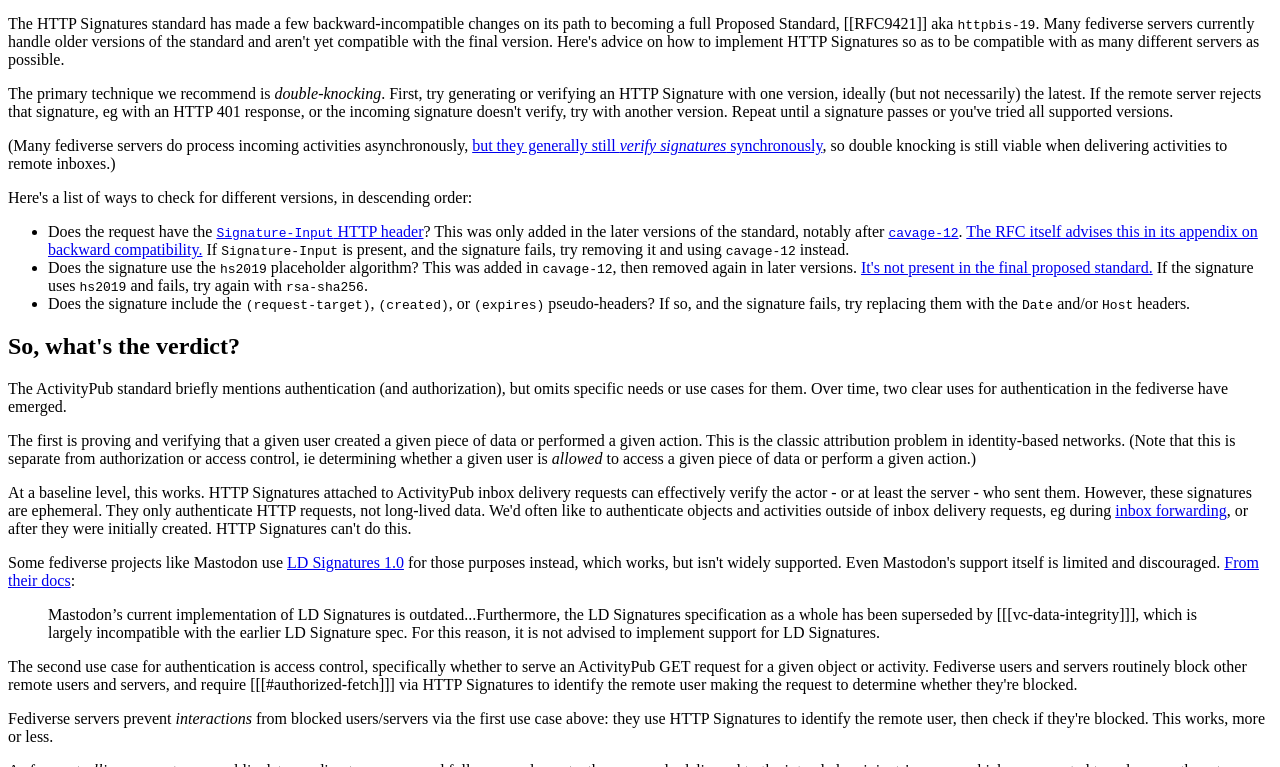
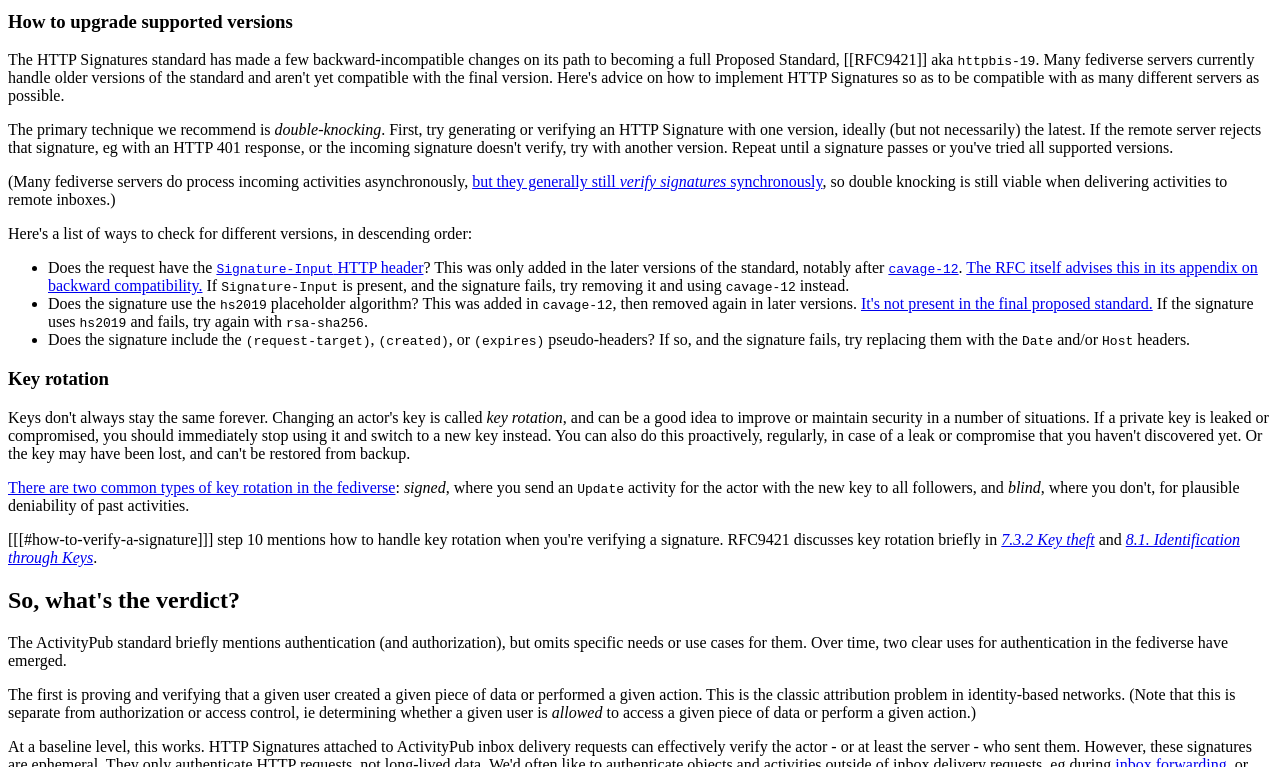
Before and after one commit to swicg/activitypub-http-signature, a plain HTML site: page index.html in a window 1280 px wide. Shown: the part 3475-4242 px from the top of the page. Drawn offline with Linux system fonts and the light colour scheme.

Commit message:
add key rotation section and how to handle it when verifying a signature
for #40

```diff
--- a/index.html
+++ b/index.html
@@ -156,6 +156,7 @@
 <li>Optionally compare this to the request's <code>Digest</code> header. If they don't match, the signature is invalid, and you can optionally return an informative message in the error response.</li>
 <li>Compare the request's <code>Date</code> header to the current time. If they differ significantly, the verification fails. (The standards don't give a concrete time window to use for this comparison. In practice, an hour plus a few minutes buffer in either direction may be a good value, to account for both clock skew and differences in time zone/daylight savings time configuration across systems.)</li>
 <li>Follow <a href="https://datatracker.ietf.org/doc/html/draft-cavage-http-signatures-12#autoid-15">cavage-12 section 2.5</a> to check the signature in the <code>Signature</code> header.</li>
+<li>If that verification fails, and you're using a locally cached public key, the actor may have rotated their key (see [[[#key-rotation]]]). Go back to step 3, re-fetch the actor and key from their source, and try again.</li>
 </ol>
     </section>
 
@@ -234,6 +235,15 @@
 </ul>
     </section>
 
+    <section>
+      <h3>Key rotation</h3>
+
+<p>Keys don't always stay the same forever. Changing an actor's key is called <em>key rotation</em>, and can be a good idea to improve or maintain security in a number of situations. If a private key is leaked or compromised, you should immediately stop using it and switch to a new key instead. You can also do this proactively, regularly, in case of a leak or compromise that you haven't discovered yet. Or the key may have been lost, and can't be restored from backup.</p>
+<p><a href="https://socialhub.activitypub.rocks/t/key-rotation-notification/562">There are two common types of key rotation in the fediverse</a>: <em>signed</em>, where you send an <code>Update</code> activity for the actor with the new key to all followers, and <em>blind</em>, where you don't, for plausible deniability of past activities.</p>
+<p>[[[#how-to-verify-a-signature]]] step 10 mentions how to handle key rotation when you're verifying a signature. RFC9421 discusses key rotation briefly in <a href="https://datatracker.ietf.org/doc/html/rfc9421#section-7.3.2"><em>7.3.2 Key theft</em></a> and <a href="https://datatracker.ietf.org/doc/html/rfc9421#section-8.1"><em>8.1. Identification through Keys</em></a>.</p>
+
+    </section>
+
     </section>
 
     <section>
```
